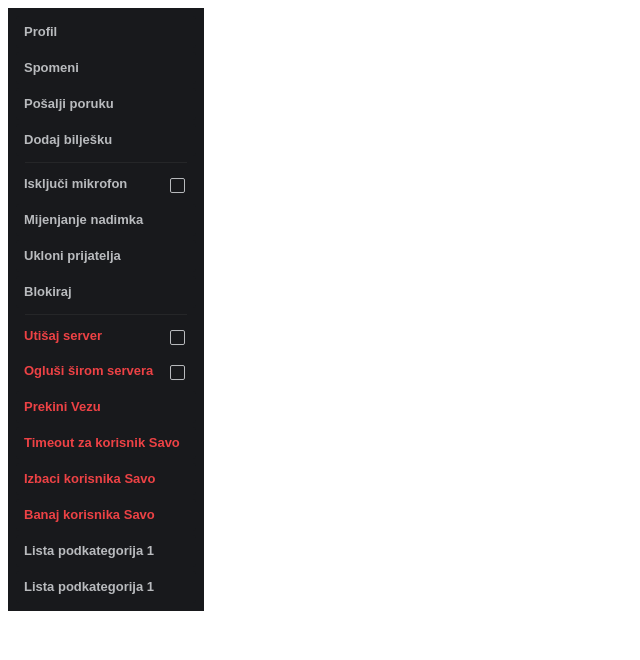
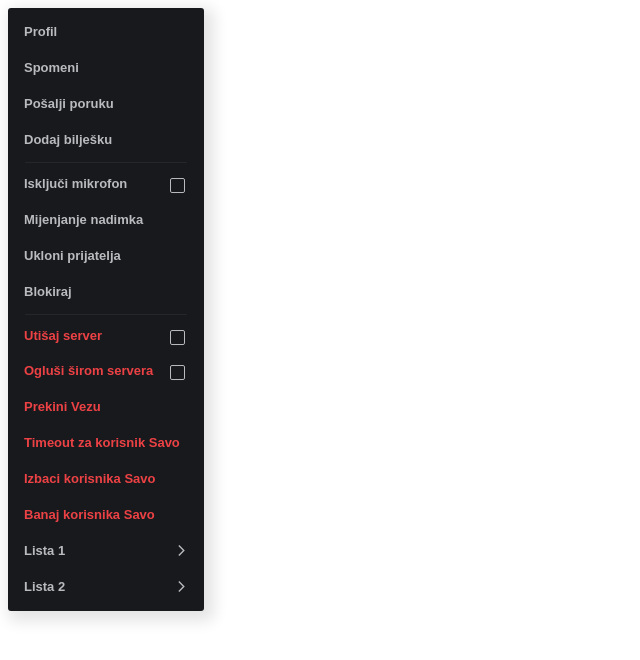
Before and after one commit to WatchJani/contexmenu, a React app: page / in a window 1280 px wide. Shown: the whole page, without its empty margins (0-640 px from the left). Built offline with nearby package versions, Linux system fonts and the light colour scheme.

Commit message:
contextmenu update2

```diff
--- a/package.json
+++ b/package.json
@@ -3,6 +3,10 @@
   "version": "0.1.0",
   "private": true,
   "dependencies": {
+    "@emotion/react": "^11.8.1",
+    "@emotion/styled": "^11.8.1",
+    "@mui/icons-material": "^5.4.4",
+    "@mui/material": "^5.4.4",
     "@testing-library/jest-dom": "^5.16.2",
     "@testing-library/react": "^12.1.3",
     "@testing-library/user-event": "^13.5.0",
--- a/src/ContexMenuView/contextMenuView.module.css
+++ b/src/ContexMenuView/contextMenuView.module.css
@@ -5,4 +5,7 @@
   display: flex;
   flex-direction: column;
   padding: 6px 8px;
+  border-radius: 3px;
+  -webkit-box-shadow: 5px 5px 15px 5px rgba(0, 0, 0, 0.11);
+  box-shadow: 5px 5px 15px 5px rgba(0, 0, 0, 0.11);
 }
--- a/src/ContextMenuControl/ContextMenuButton/button.module.css
+++ b/src/ContextMenuControl/ContextMenuButton/button.module.css
@@ -14,6 +14,9 @@
   font-weight: 600;
   user-select: none;
   width: 100%;
+  display: flex;
+  align-items: center;
+  justify-content: space-between;
 }
 
 .button:hover {
--- a/src/ContextMenuControl/ContextMenuSubMenu/ContextMenuSubMenu.js
+++ b/src/ContextMenuControl/ContextMenuSubMenu/ContextMenuSubMenu.js
@@ -2,19 +2,20 @@ import { useState } from 'react';
 import Button from '../ContextMenuButton/button.module.css';
 import Styled from './ContextMenuSubMenu.module.css';
 import Submenu from './Submenu';
+import ArrowForwardIosIcon from '@mui/icons-material/ArrowForwardIos';
 
 function ContextMenuSubMenu({ menu, text }) {
   const [submenuActive, setSubmenuActive] = useState(false);
   return (
     <div className={Styled.container}>
-      <button
+      <div
         className={Button.button}
         onMouseEnter={() => setSubmenuActive(true)}
         onMouseLeave={() => setSubmenuActive(false)}
       >
-        {text}
+        <p className={Styled.para}>{text}</p> <ArrowForwardIosIcon fontSize='smal' />
         {submenuActive && <Submenu menu={menu} />}
-      </button>
+      </div>
     </div>
   );
 }
--- a/src/ContextMenuControl/ContextMenuSubMenu/ContextMenuSubMenu.module.css
+++ b/src/ContextMenuControl/ContextMenuSubMenu/ContextMenuSubMenu.module.css
@@ -1,3 +1,8 @@
 .container {
   position: relative;
 }
+
+
+.para{
+  margin: 0;
+}
--- a/src/ContextMenuControl/ContextMenuSubMenu/Submenu.js
+++ b/src/ContextMenuControl/ContextMenuSubMenu/Submenu.js
@@ -1,12 +1,12 @@
 import Styled from './Submenu.module.css';
 
-function Submenu({ menu, active }) {
+function Submenu({ menu }) {
   console.log(menu);
   return (
     <div className={Styled.compont}>
       <div className={Styled.submenuContainer}>
         {menu.map((item, i) => (
-          <item.name text={item.text} className={Styled.button} />
+          <item.name text={item.text} action={item.action} className={Styled.button} />
         ))}
       </div>
     </div>
--- a/src/ContextMenuControl/ContextMenuSubMenu/Submenu.module.css
+++ b/src/ContextMenuControl/ContextMenuSubMenu/Submenu.module.css
@@ -8,6 +8,8 @@
   padding: 6px 8px;
   width: 150px;
   border-radius: 3px;
+  -webkit-box-shadow: 5px 5px 15px 5px rgba(0, 0, 0, 0.11);
+  box-shadow: 5px 5px 15px 5px rgba(0, 0, 0, 0.11);
 }
 
 .compont {
--- a/src/index.js
+++ b/src/index.js
@@ -89,7 +89,7 @@ const App = () => {
     },
     {
       name: ContextMenuSubMenu,
-      text: 'Lista podkategorija 1',
+      text: 'Lista 1',
       menu: [
         {
           name: ContextMenuCheckBox,
@@ -110,7 +110,7 @@ const App = () => {
     },
     {
       name: ContextMenuSubMenu,
-      text: 'Lista podkategorija 1',
+      text: 'Lista 2',
       menu: [
         {
           name: ContextMenuCheckBox,
@@ -123,10 +123,10 @@ const App = () => {
           color: '#ED4245',
         },
         {
-          name: ContextMenuCheckBox,
-          text: 'Utišaj server',
-          color: '#ED4245',
-        },
+          name: ContextMenuButton,
+          text: 'Profil',
+          action: fja,
+        }
       ],
     }
 
```
Also changed, not shown: 1 other file.
